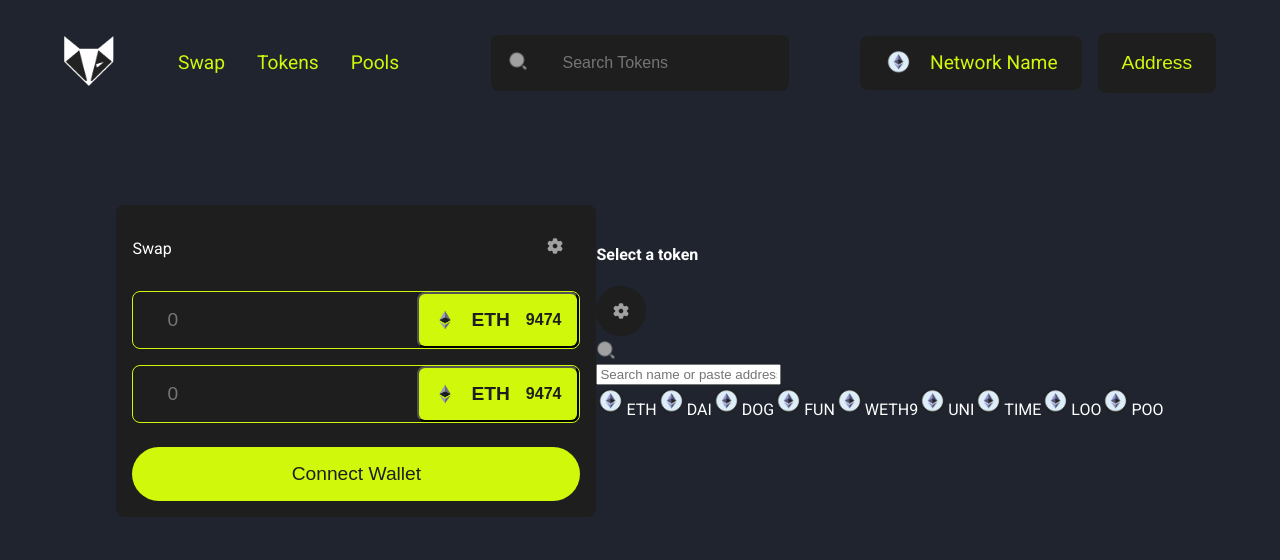
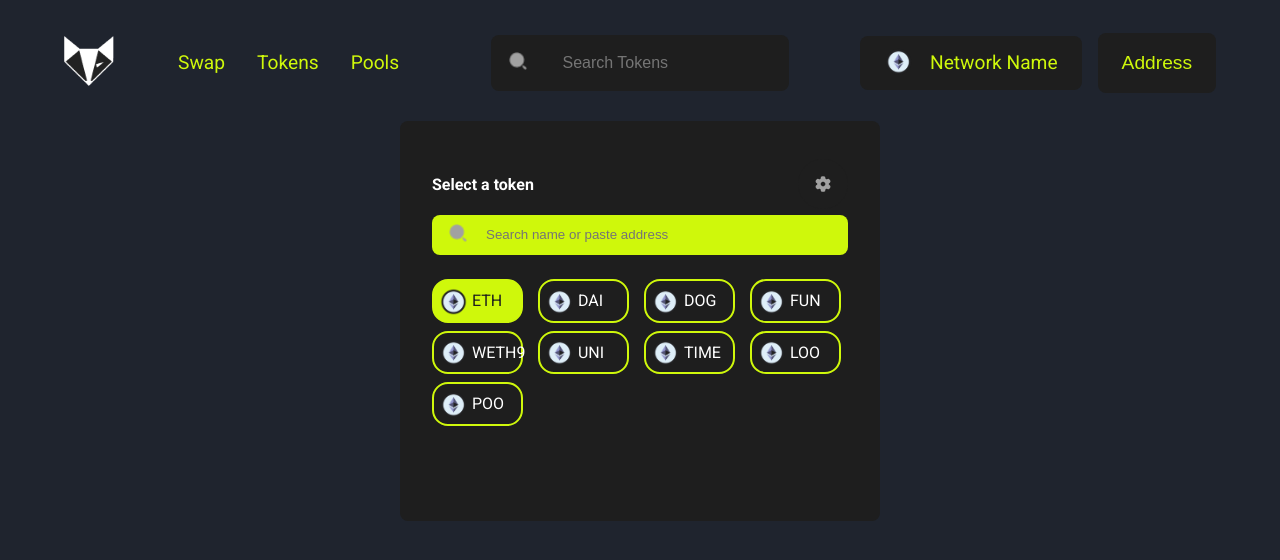
Before and after one commit to W3Charles/uniswap_3.0, a Next.js app: page / in a window 1280 px wide. Shown: the top 560 px of the page. Built offline with nearby package versions, Linux system fonts and the light colour scheme.

Commit message:
feat: add SearchToken css styles

```diff
--- a/Components/SearchToken/SearchToken.module.css
+++ b/Components/SearchToken/SearchToken.module.css
@@ -0,0 +1,67 @@
+.SearchToken {
+    position: absolute;
+    margin: 0 auto;
+    background-color: #1e1e1e;
+    padding: 2rem;
+    border-radius: .5rem;
+    width: 30rem;
+    height: 25rem;
+}
+
+.SearchToken_box_heading {
+    display: flex;
+    align-items: center;
+    justify-content: space-between;
+}
+
+.SearchToken_box_search {
+    display: flex;
+    align-items: center;
+    background-color: #cff80b;
+    padding: .5rem 1rem;
+    border-radius: .5rem;
+    gap: 1rem;
+}
+
+.SearchToken_box_search input {
+    background-color: transparent;
+    outline: 0;
+    border: 0;
+    color: #1e1e1e;
+    font-weight: 500;
+    width: 90%;
+}
+
+.SearchToken_box_tokens {
+    margin-top: 1.5rem;
+    display: grid;
+    grid-template-columns: repeat(4, 1fr);
+    gap:  .5rem;
+}
+
+.SearchToken_box_tokens span {
+    display: flex;
+    align-items: center;
+    gap: .2rem;
+    border: 2px solid #cff80b;
+    width: 5.7rem;
+    padding: .3rem;
+    border-radius: 1rem;
+    cursor: pointer;
+}
+
+.active {
+    background-color: #cff80b;
+    color: #1e1e1e;
+}
+
+@media only screen and (max-width: 35em) {
+    .SearchToken {
+        width: 95%;
+    }
+
+    .SearchToken_box_tokens {
+        display: flex;
+        flex-wrap: wrap;
+    }
+}
```
